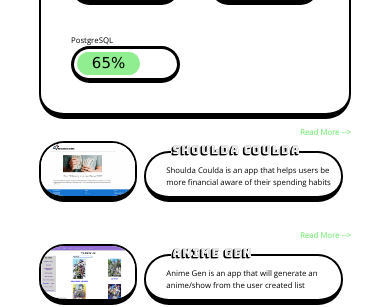
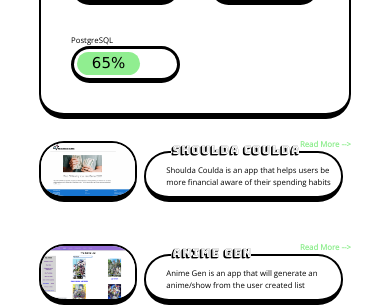
Before and after one commit to StudentCZ/my-website, a React (Create React App) app: page / in a window 390 px wide. Shown: the part 960-1267 px from the top of the page. Built offline with nearby package versions, Linux system fonts and the light colour scheme.

Commit message:
changing position of read more for mobiel

```diff
--- a/src/components/ProjectImageBar.module.css
+++ b/src/components/ProjectImageBar.module.css
@@ -89,6 +89,7 @@
   .readMore {
     font-size: 2vw;
     padding-right: 10vw;
+    bottom: -12px;
   }
   .containerOne {
     margin-bottom: 0px;
```
